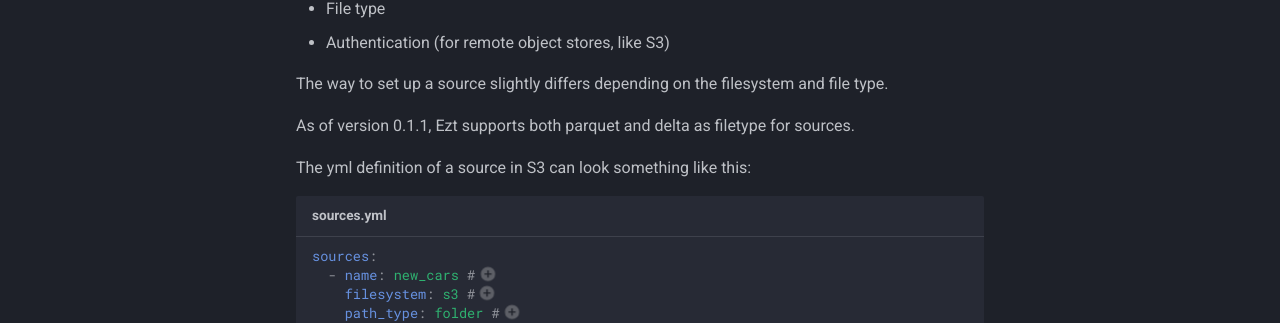
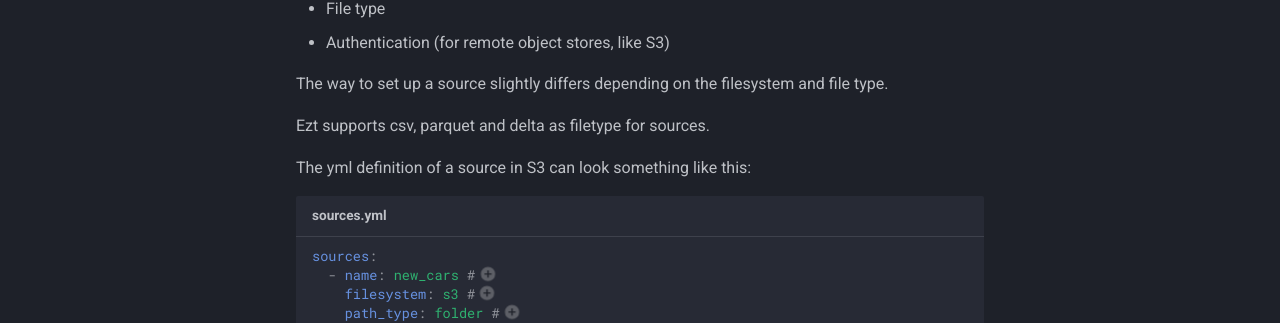
Before and after one commit to ez-transform/ezt-core, an MkDocs documentation site: the page built from docs/pages/guides/register_source.md, in a window 1280 px wide and 1051 px high. Shown: the part 425-748 px from the top of the window. Built offline with MkDocs 1.6.1 and Material for MkDocs 9.7.7, drawn with Linux system fonts in a browser that asks for light colours.

Commit message:
Updated docs with latest changes

```diff
--- a/docs/pages/guides/register_source.md
+++ b/docs/pages/guides/register_source.md
@@ -10,7 +10,7 @@ To register a source, you need to have knowledge about the following:
 
 The way to set up a source slightly differs depending on the filesystem and file type.
 
-As of version 0.1.1, Ezt supports both parquet and delta as filetype for sources.
+Ezt supports csv, parquet and delta as filetype for sources.
 
 The yml definition of a source in S3 can look something like this:
 
```
Also changed, not shown: other parts of docs/pages/guides/register_source.md (+1 -1 lines), docs/pages/guides/analyzing_data.md (added, +23 -0 lines), docs/pages/reference/sources.md (+1 -1 lines), 2 other files.
